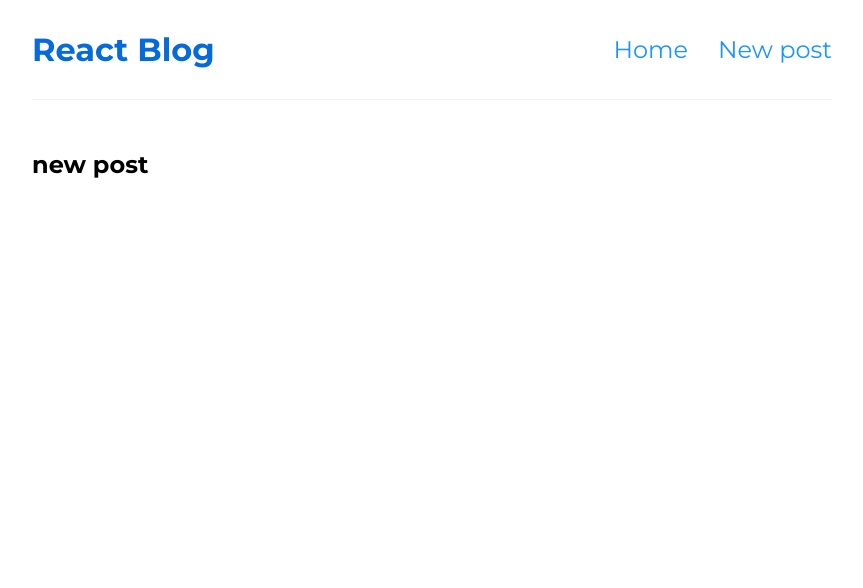
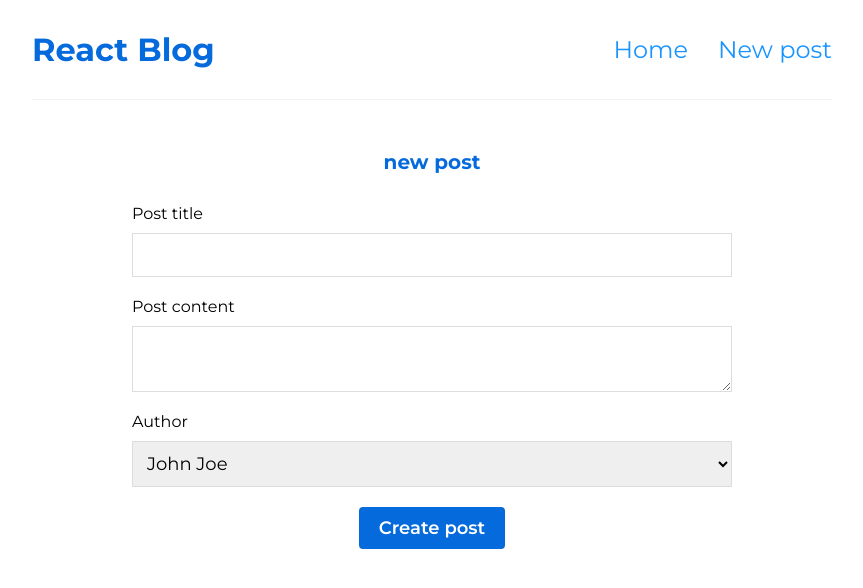
Before and after one commit to NikitaZhvalik/react-blog, a React (Create React App) app: page /create in a window 1280 px wide. Shown: the top 588 px of the page, without its empty margins (208-1071 px from the left). Built offline with nearby package versions, Linux system fonts and the light colour scheme.

Commit message:
04: функция добавления постов

```diff
--- a/src/components/Create.js
+++ b/src/components/Create.js
@@ -1,7 +1,51 @@
+import { useState } from "react";
+import { useNavigate } from "react-router-dom";
+
 function Create() {
+    const [title, setTitle] = useState('');
+    const [body, setBody] = useState('');
+    const [author, setAuthor] = useState('John Joe');
+    const [isPending, setIsPending] = useState(false);
+    const navigate = useNavigate();
+
+    const handleSubmit = (e) => {
+        e.preventDefault();
+        const blog = {title, body, author};
+        setIsPending(true);
+
+        fetch('http://localhost:8000/posts', {
+            method: "POST",
+            headers: {"Content-Type": "application/json"},
+            body: JSON.stringify(blog)
+        })
+        .then(() => {
+            setIsPending(false);
+            setTitle('');
+            setBody('');
+            navigate('/');
+        })
+    }
+
     return (
-        <div>
+        <div className="create">
             <h2>new post</h2>
+            <form onSubmit={handleSubmit}>
+                <label htmlFor="">Post title</label>
+                <input type="text" required value={title} onChange={(e) => setTitle(e.target.value)}/>
+
+                <label>Post content</ label>
+                <textarea value={body} onChange={(e) => setBody(e.target.value)}></textarea>
+
+                <label htmlFor="">Author</label>
+                <select value={author} onChange={(e) => setAuthor(e.target.value)}>
+                    <option value="John Joe">John Joe</option>
+                    <option value="Mary Jane">Mary Jane</option>
+                    <option value="Tom Soyer">Tom Soyer </option>
+                </select>
+
+                {isPending && <button disabled>Add post...</button>}
+                {!isPending && <button>Create post</button>}
+            </form>
         </div>
     );
 }
```
Also changed, not shown: data/data.json (+18 -0 lines), src/components/BlogDetails.js (line endings or trailing spaces).
